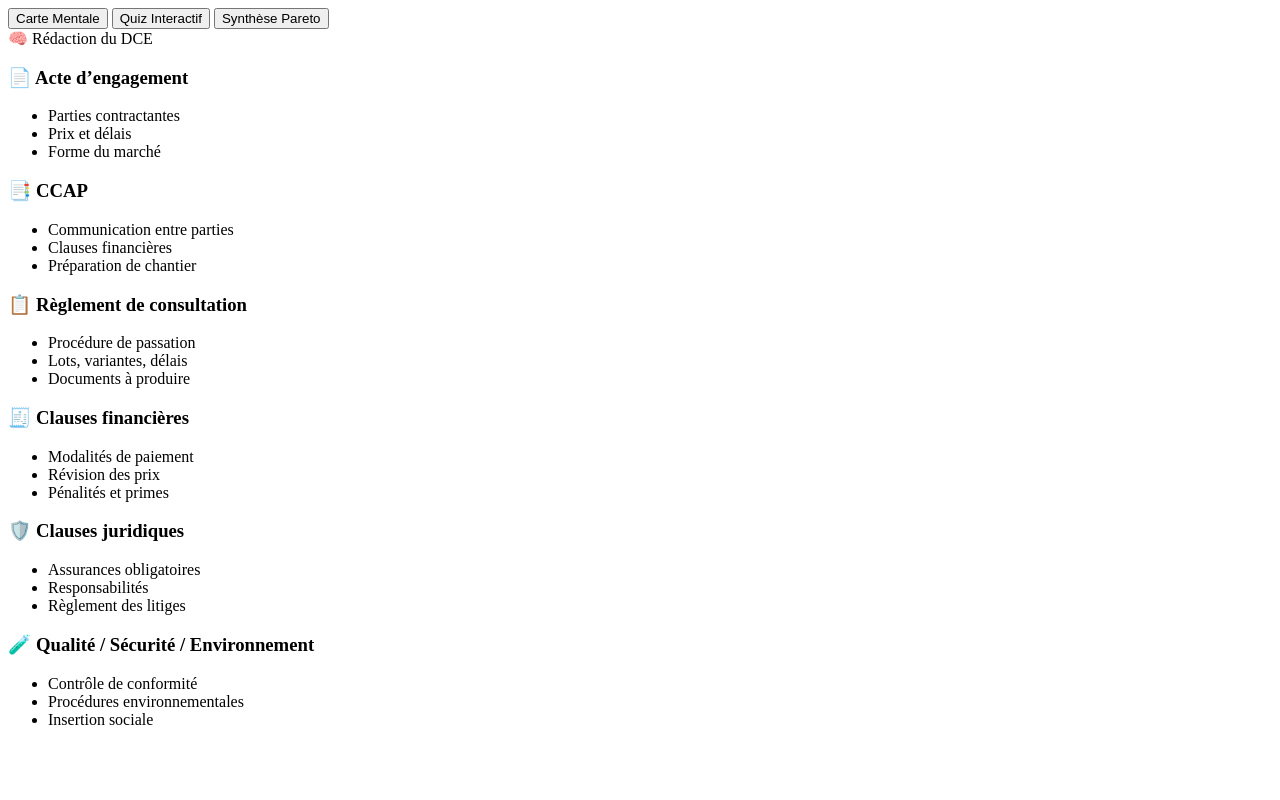
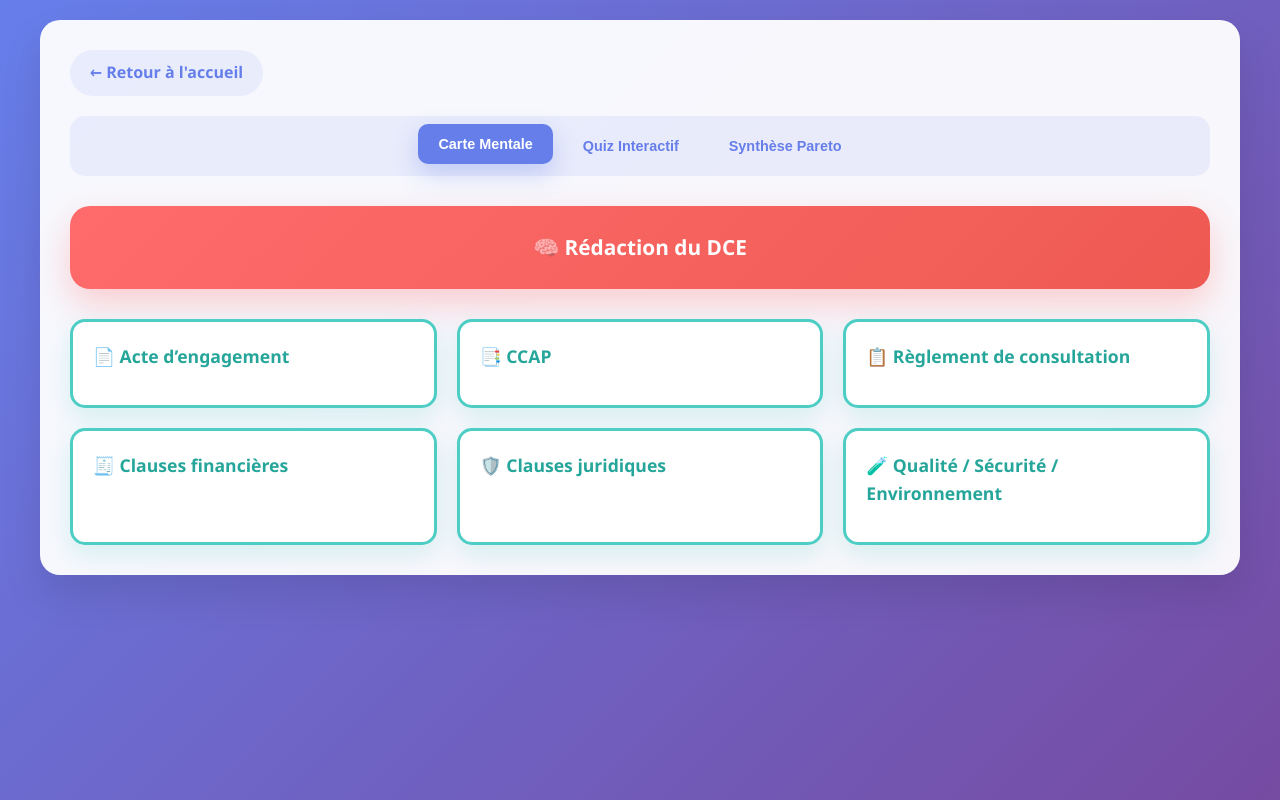
Before and after one commit to cyrilhermantin-create/Cartes-mentales-de-cours, a plain HTML site: page modules/module-7-1-3-redaction.html in a window 1280 px wide. Drawn offline with Linux system fonts and the light colour scheme.

Commit message:
Update module-7-1-3-redaction.html

```diff
--- a/modules/module-7-1-3-redaction.html
+++ b/modules/module-7-1-3-redaction.html
@@ -1,3 +1,21 @@
+<!DOCTYPE html>
+<html lang="fr">
+<head>
+    <meta charset="UTF-8">
+    <meta name="viewport" content="width=device-width, initial-scale=1.0">
+    <title>Module 7-1-3 - Rédaction - Formation BTP Economie de la Construction</title>
+    <link rel="icon" type="image/png" sizes="32x32" href="favicon-32x32.png">
+    <link rel="stylesheet" href="../assets/css/main.css">
+</head>
+<body>
+    <div class="container">
+        <div class="back-nav">
+            <a href="../index.html" class="back-btn">
+                ← Retour à l'accueil
+            </a>
+        </div>
+
+
 <div class="tab-container">
   <button class="tab-btn active" onclick="showSection('mindmap')">Carte Mentale</button>
   <button class="tab-btn" onclick="showSection('quiz')">Quiz Interactif</button>
```
